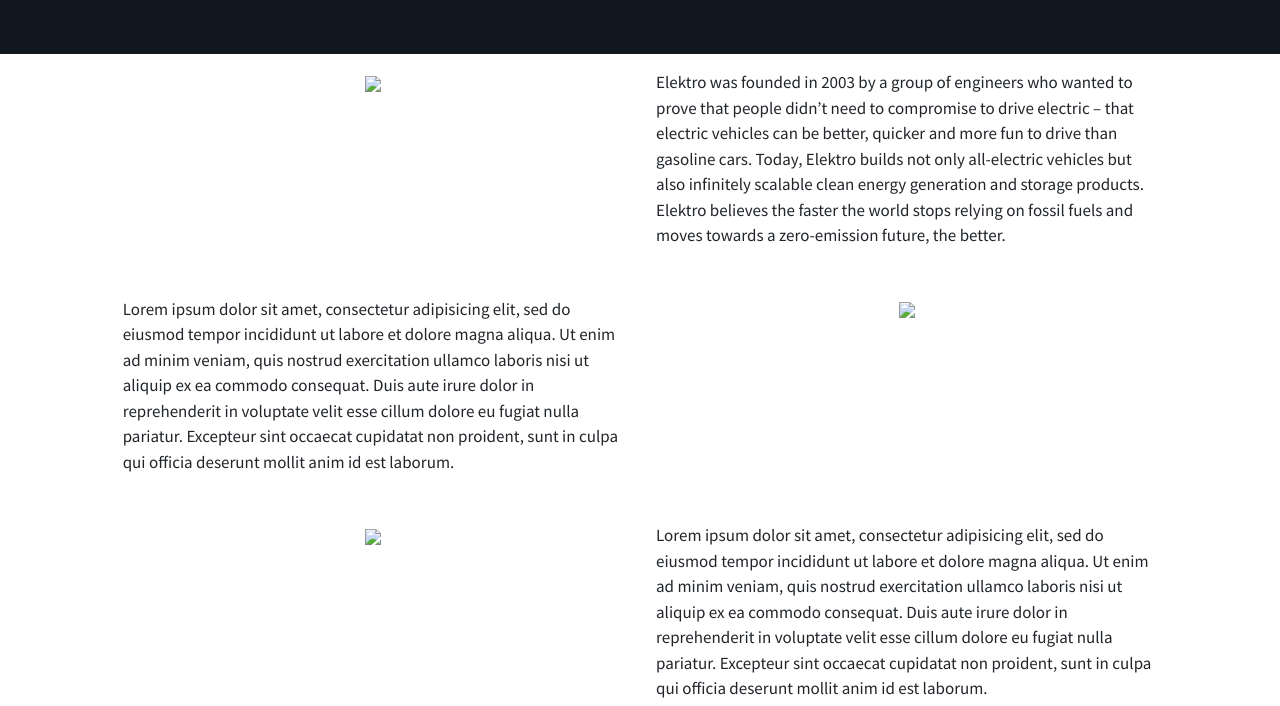
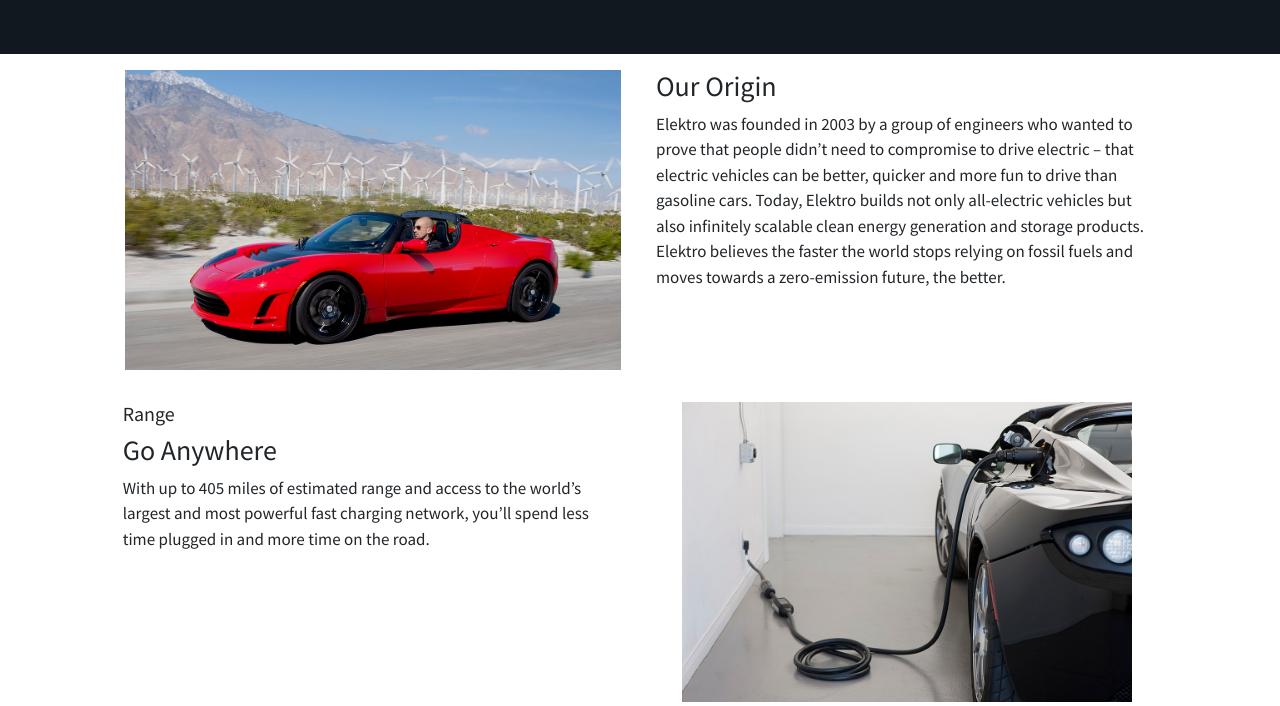
Before and after one commit to RizkyAkb/Elektro, a plain HTML site: page about.html in a window 1280 px wide. Shown: the part 246-952 px from the top of the page. Drawn offline with nearby package versions, Linux system fonts and the light colour scheme.

Commit message:
update all

```diff
--- a/about.html
+++ b/about.html
@@ -50,36 +50,31 @@
         <!-- About -->
         <div class="d-flex flex-wrap justify-content-center">
             <div class="col-lg-5 col-md-5 col-sm-12 p-3">
-                <center><img src="image/bg1.jpg" style=" width: auto; height: 250px;"></center>
+                <center><img src="image/first model.jpg" style=" width: auto; height: 300px;"></center>
             </div>
             <div class="col-lg-5 col-md-5 col-sm-12 p-3">
+                <h3>Our Origin</h3>
                 <p>Elektro was founded in 2003 by a group of engineers who wanted to prove that people didn’t need to compromise to drive electric – that electric vehicles can be better, quicker and more fun to drive than gasoline cars. Today, Elektro builds not only all-electric vehicles but also infinitely scalable clean energy generation and storage products. Elektro believes the faster the world stops relying on fossil fuels and moves towards a zero-emission future, the better.</p>
             </div>
         </div>
         <div class="d-flex flex-wrap-reverse justify-content-center">
             <div class="col-lg-5 col-md-5 col-sm-12 p-3">
-                <p>Lorem ipsum dolor sit amet, consectetur adipisicing elit, sed do eiusmod
-                    tempor incididunt ut labore et dolore magna aliqua. Ut enim ad minim veniam,
-                    quis nostrud exercitation ullamco laboris nisi ut aliquip ex ea commodo
-                    consequat. Duis aute irure dolor in reprehenderit in voluptate velit esse
-                    cillum dolore eu fugiat nulla pariatur. Excepteur sint occaecat cupidatat non
-                    proident, sunt in culpa qui officia deserunt mollit anim id est laborum.</p>
+                <h5>Range</h5>
+                <h3>Go Anywhere</h3>
+                <p>With up to 405 miles of estimated range and access to the world’s largest and most powerful fast charging network, you’ll spend less time plugged in and more time on the road.</p>
             </div>
             <div class="col-lg-5 col-md-5 col-sm-12 p-3">
-                <center><img src="image/bg1.jpg" style="width: auto; height: 200px;"></center>
+                <center><img src="image/range.jpg" style="width: auto; height: 300px;"></center>
             </div>
         </div>
         <div class="d-flex flex-wrap justify-content-center">
             <div class="col-lg-5 col-md-5 col-sm-12 p-3">
-                <center><img src="image/bg1.jpg" style="width: auto; height: 200px;"></center>
+                <center><img src="image/safety.jpg" style="width: auto; height: 300px;"></center>
             </div>
             <div class="col-lg-5 col-md-5 col-sm-12 p-3">
-                <p>Lorem ipsum dolor sit amet, consectetur adipisicing elit, sed do eiusmod
-                    tempor incididunt ut labore et dolore magna aliqua. Ut enim ad minim veniam,
-                    quis nostrud exercitation ullamco laboris nisi ut aliquip ex ea commodo
-                    consequat. Duis aute irure dolor in reprehenderit in voluptate velit esse
-                    cillum dolore eu fugiat nulla pariatur. Excepteur sint occaecat cupidatat non
-                    proident, sunt in culpa qui officia deserunt mollit anim id est laborum.</p>
+                <h5>Safety</h5>
+                <h3>High Impact Protection</h3>
+                <p>Our model is built from the ground up as an electric vehicle, with a high-strength architecture and floor-mounted battery pack for incredible occupant protection and low rollover risk. Every new model includes Elektro’s latest active safety features, such as Automatic Emergency Braking, at no extra cost.</p>
             </div>
         </div>
     </main>
--- a/style/style.css
+++ b/style/style.css
@@ -32,6 +32,12 @@ img.header {
     text-align: center;
     width: 100%;
 }
+
+/*navbar button*/
+.navbar-toggler {
+    border: 0px;
+}
+/*----*/
 
 /*contact card*/
 .icon {
```
Also changed, not shown: index.html (+4 -10 lines), vehicle.html (+0 -26 lines), image/first model.jpg (added), image/range.jpg (added), image/safety.jpg (added).
